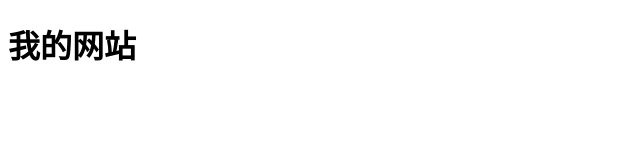
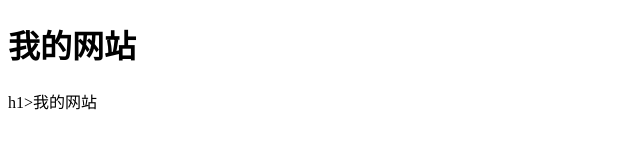
Before and after one commit to slzsusan0/demo, a plain HTML site: page index.html in a window 1280 px wide. Shown: the whole page, without its empty margins (0-640 px from the left). Drawn offline with Linux system fonts and the light colour scheme.

Commit message:
修改网页1次

```diff
--- a/index.html
+++ b/index.html
@@ -9,5 +9,8 @@
     <h1>我的网站
 
     </h1>
+    h1>我的网站
+
+    </h1>
 </body>
 </html>
```
